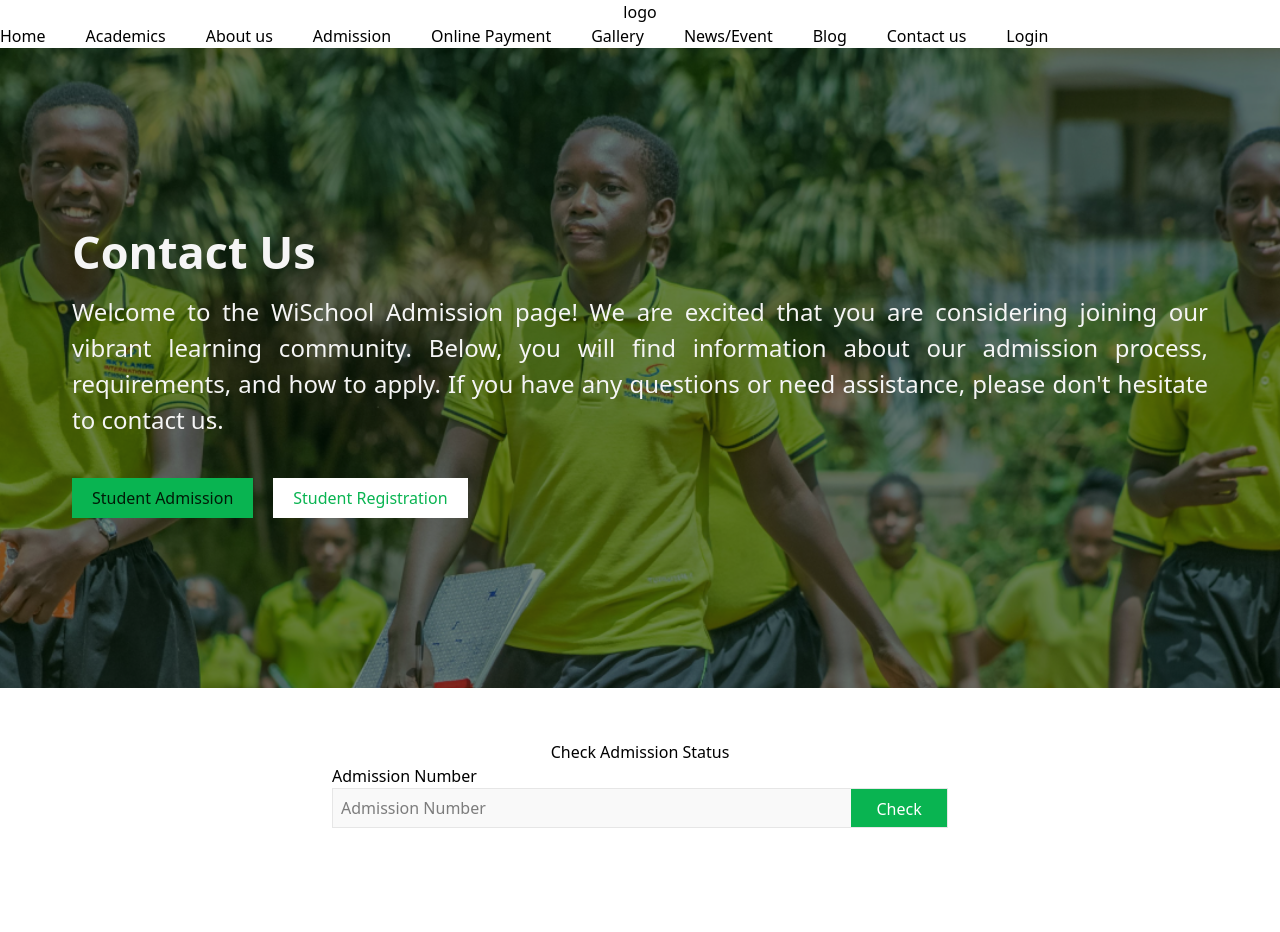
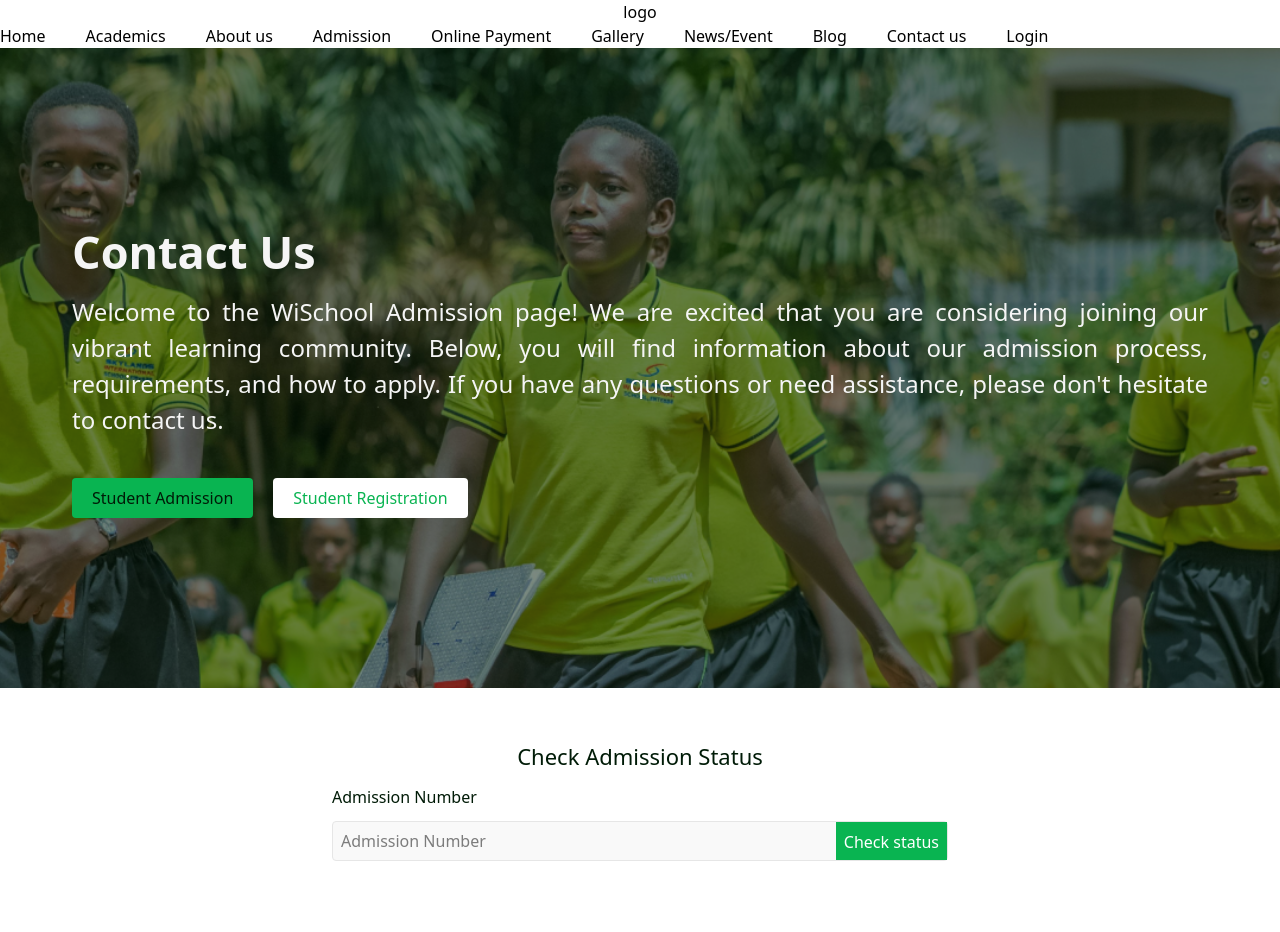
Before and after one commit to Olayinka-2/SMS_Frontend, a React (Vite) app: page /admission in a window 1280 px wide. Shown: the top 932 px of the page. Built offline with nearby package versions, Linux system fonts and the light colour scheme.

Commit message:
update adm page

```diff
--- a/src/pages/Admission/Admission.jsx
+++ b/src/pages/Admission/Admission.jsx
@@ -15,18 +15,18 @@ const Admission = () => {
                     <h1 className="text-[45px] font-bold">Contact Us</h1>
                     <p className="mt-2 text-[24px]">Welcome to the WiSchool Admission page! We are excited that you are considering joining our vibrant learning community. Below, you will find information about our admission process, requirements, and how to apply. If you have any questions or need assistance, please don't hesitate to contact us.</p>
                     <div className="flex gap-5 mt-10">
-                        <Link to='/student-admission'><button className="bg-[#09B451] text-[#001B07] py-2 px-5">Student Admission</button></Link>
-                        <Link to='/student-registration'><button className="bg-[#FFFFFF] text-[#09B451] py-2 px-5">Student Registration</button></Link>
+                        <Link to='/student-admission'><button className="bg-[#09B451] rounded text-[#001B07] py-2 px-5">Student Admission</button></Link>
+                        <Link to='/student-registration'><button className="bg-[#FFFFFF] rounded text-[#09B451] py-2 px-5">Student Registration</button></Link>
                     </div>
                 </div>
             </div>
 
             <div className="mt-7 p-6 flex flex-col justify-center items-center">
-                <h3>Check Admission Status</h3>
+                <h3 className="text-[#001B07] text-[22px]">Check Admission Status</h3>
                 <div className="w-[50%]">
-                    <h4>Admission Number</h4>
-                    <div className="border flex border-[#E6E6E6] bg-[#F9F9F9] h-[40px] justify-between w-full">
-                        <input type="text" className="h-full w-full p-2" placeholder="Admission Number" />
+                    <h4 className="text-[#001B07] text-[16px] py-3">Admission Number</h4>
+                    <div className="border flex border-[#E6E6E6] rounded bg-[#F9F9F9] h-[40px] justify-between w-full">
+                        <input type="text" className="h-full p-2" placeholder="Admission Number" />
                         <button className="bg-[#09B451] p-2 h-full text-[#FFFFFF]">Check status</button>
                     </div>
                 </div>
```
